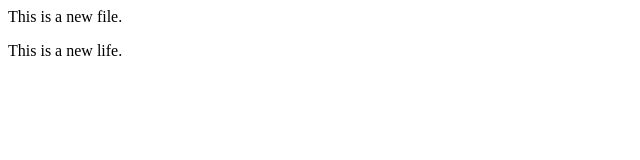
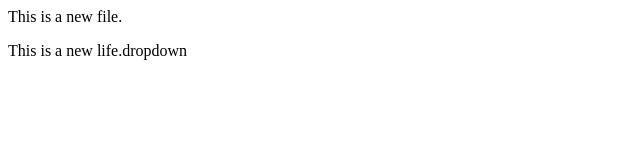
Before and after one commit to Nijin7/localrepo, a plain HTML site: page index.html in a window 1280 px wide. Shown: the full height of the page, 0-640 px from the left. Drawn offline with Linux system fonts and the light colour scheme.

Commit message:
dropdown

```diff
--- a/index.html
+++ b/index.html
@@ -1,2 +1,2 @@
 <p> This is a new file. <p/>
-   <p>This is a new life.</p>
+   <p>This is a new life.dropdown</p>
```
